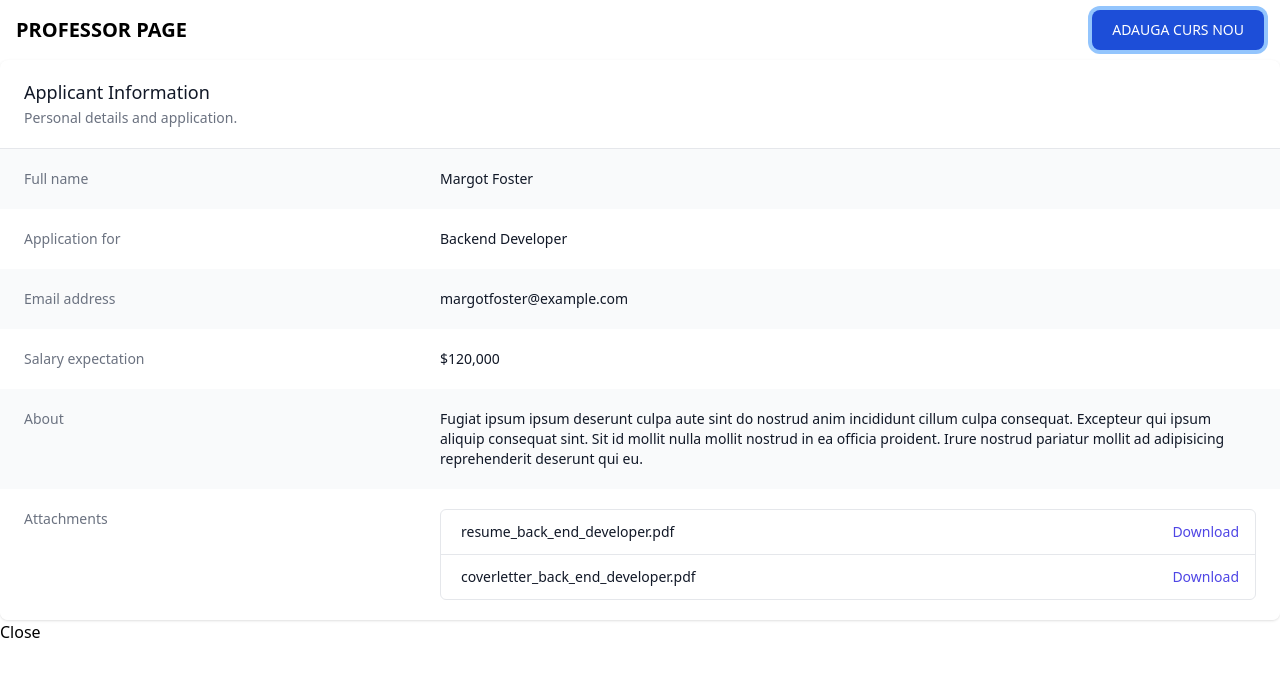
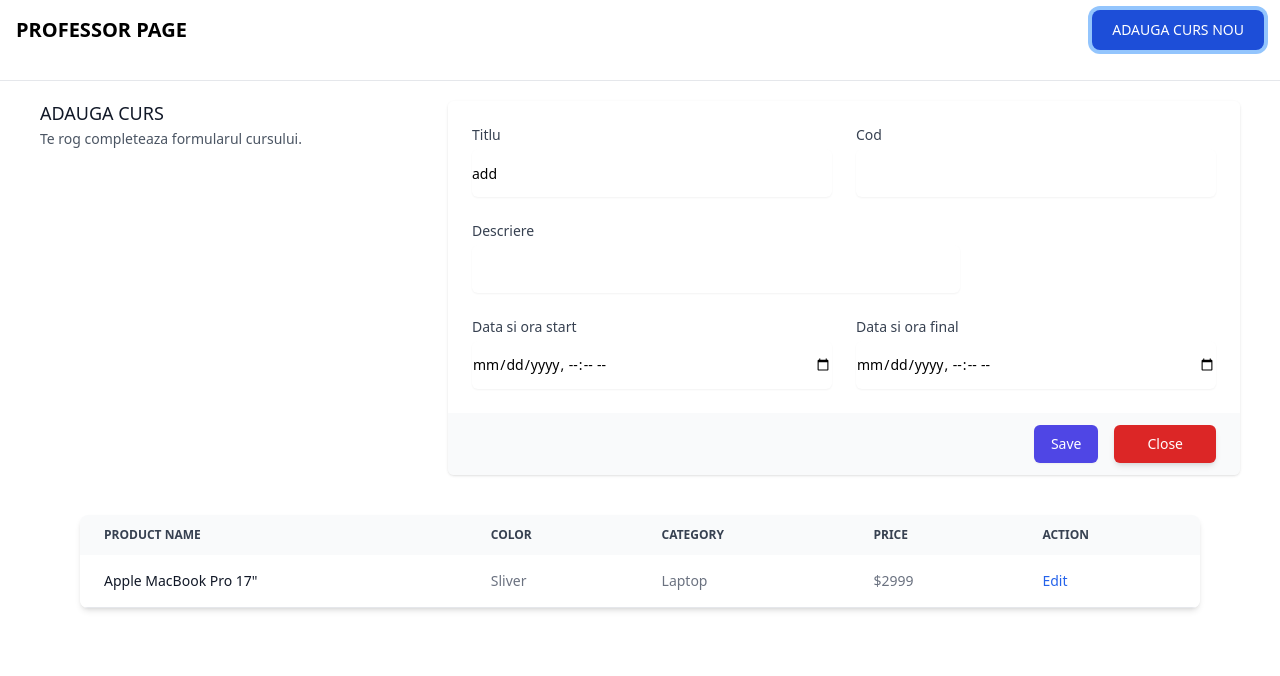
Before and after one commit to andriialex/Andrii-Batrinac-Ambrinos, a React (Vite) app in the folder frontend/: page / in a window 1280 px wide. Both pictures are taken after a click on the button "ADAUGA CURS NOU". Shown: the top 676 px of the page. Built offline with nearby package versions, Linux system fonts and the light colour scheme; no server answers.

Commit message:
get cursuri

```diff
--- a/frontend/src/components/Profesor.jsx
+++ b/frontend/src/components/Profesor.jsx
@@ -1,16 +1,50 @@
-import React, { useState } from 'react';
+import React, { useState, useEffect } from 'react';
 import ProfesorDialog from './ProfesorDialog';
 
 function Profesor() {
     const [showPopup, setShowPopup] = useState(false);
+    const [showPopupEdit, setShowPopupEdit] = useState(false);
 
-    const handleOpenPopup = () => {
+    const handleOpenPopupAdd = () => {
         setShowPopup(true);
+    };
+
+    const handleOpenPopupEdit = () => {
+        setShowPopupEdit(true);
     };
 
     const handleClosePopup = () => {
         setShowPopup(false);
+        setShowPopupEdit(false);
     };
+
+    const [data, setData] = useState(null);
+
+    useEffect(() => {
+        async function fetchData() {
+            fetch("http://localhost:3000/get-cursuri", {
+                method: "POST",
+                headers: {
+                    "Content-Type": "application/json",
+                },
+                body: JSON.stringify({
+                    "idUser": 1
+                }),
+            })
+                .then((response) => response.json())
+                .then((data) => {
+                    alert(data.activities);
+                })
+                .catch((error) => {
+                    console.log(error);
+                });
+            // const json = await response.json();
+            // setData(json);
+            // console.log(this.data)
+        }
+
+        fetchData();
+    });
 
     return (
         <>
@@ -18,17 +52,64 @@ function Profesor() {
                 <div className="container flex flex-wrap items-center justify-between mx-auto">
                     <span className="self-center text-xl font-semibold whitespace-nowrap dark:text-white">PROFESSOR PAGE</span>
                     <div className="flex md:order-2">
-                        <button type="button" className="text-white bg-blue-700 hover:bg-blue-800 focus:ring-4 focus:outline-none focus:ring-blue-300 font-medium rounded-lg text-sm px-5 py-2.5 text-center mr-3 md:mr-0 dark:bg-blue-600 dark:hover:bg-blue-700 dark:focus:ring-blue-800" onClick={handleOpenPopup}>ADAUGA CURS NOU</button>
+                        <button type="button" className="text-white bg-blue-700 hover:bg-blue-800 focus:ring-4 focus:outline-none focus:ring-blue-300 font-medium rounded-lg text-sm px-5 py-2.5 text-center mr-3 md:mr-0 dark:bg-blue-600 dark:hover:bg-blue-700 dark:focus:ring-blue-800" onClick={handleOpenPopupAdd}>ADAUGA CURS NOU</button>
                     </div>
                 </div>
             </nav>
             {showPopup && (
                 <div>
-                    <ProfesorDialog></ProfesorDialog>
-                    {/* Popup content goes here */}
-                    <button onClick={handleClosePopup}>Close</button>
+                    <ProfesorDialog onClose={handleClosePopup} mode={'add'}></ProfesorDialog>
                 </div>
             )}
+            {showPopupEdit && (
+                <div>
+                    <ProfesorDialog onClose={handleClosePopup} mode={'edit'}></ProfesorDialog>
+                </div>
+            )}
+
+            <div className="overflow-x-auto relative shadow-md sm:rounded-lg m-2 sm:mx-20">
+                <table className="w-full text-sm text-left text-gray-500 dark:text-gray-400">
+                    <thead className="text-xs text-gray-700 uppercase bg-gray-50 dark:bg-gray-700 dark:text-gray-400">
+                        <tr>
+                            <th scope="col" className="py-3 px-6">
+                                Product name
+                            </th>
+                            <th scope="col" className="py-3 px-6">
+                                Color
+                            </th>
+                            <th scope="col" className="py-3 px-6">
+                                Category
+                            </th>
+                            <th scope="col" className="py-3 px-6">
+                                Price
+                            </th>
+                            <th scope="col" className="py-3 px-6">
+                                Action
+                            </th>
+                        </tr>
+                    </thead>
+                    <tbody>
+                        <tr className="bg-white border-b dark:bg-gray-900 dark:border-gray-700">
+                            <th scope="row" className="py-4 px-6 font-medium text-gray-900 whitespace-nowrap dark:text-white">
+                                Apple MacBook Pro 17"
+                            </th>
+                            <td className="py-4 px-6">
+                                Sliver
+                            </td>
+                            <td className="py-4 px-6">
+                                Laptop
+                            </td>
+                            <td className="py-4 px-6">
+                                $2999
+                            </td>
+                            <td className="py-4 px-6">
+                                <button className="font-medium text-blue-600 dark:text-blue-500 hover:underline" onClick={handleOpenPopupEdit}>Edit</button>
+                            </td>
+                        </tr>
+                    </tbody>
+                </table>
+            </div>
+
         </>
     );
 }
--- a/frontend/src/components/ProfesorDialog.jsx
+++ b/frontend/src/components/ProfesorDialog.jsx
@@ -1,65 +1,60 @@
-export default function ProfesorDialog() {
+export default function ProfesorDialog(props) {
     return (
-        <div className="overflow-hidden bg-white shadow sm:rounded-lg">
-            <div className="px-4 py-5 sm:px-6">
-                <h3 className="text-lg font-medium leading-6 text-gray-900">Applicant Information</h3>
-                <p className="mt-1 max-w-2xl text-sm text-gray-500">Personal details and application.</p>
+        <>
+            <div className="hidden sm:block" aria-hidden="true">
+                <div className="py-5">
+                    <div className="border-t border-gray-200"></div>
+                </div>
             </div>
-            <div className="border-t border-gray-200">
-                <dl>
-                    <div className="bg-gray-50 px-4 py-5 sm:grid sm:grid-cols-3 sm:gap-4 sm:px-6">
-                        <dt className="text-sm font-medium text-gray-500">Full name</dt>
-                        <dd className="mt-1 text-sm text-gray-900 sm:col-span-2 sm:mt-0">Margot Foster</dd>
+            <div className="m-10 sm:mt-0">
+                <div className="md:grid md:grid-cols-3 md:gap-6">
+                    <div className="md:col-span-1">
+                        <div className="px-4 sm:px-0">
+                            <h3 className="text-lg font-medium leading-6 text-gray-900">{props.mode == 'add' ? 'ADAUGA CURS' : 'EDITEAZA CURS'}</h3>
+                            <p className="mt-1 text-sm text-gray-600">Te rog completeaza formularul cursului.</p>
+                        </div>
                     </div>
-                    <div className="bg-white px-4 py-5 sm:grid sm:grid-cols-3 sm:gap-4 sm:px-6">
-                        <dt className="text-sm font-medium text-gray-500">Application for</dt>
-                        <dd className="mt-1 text-sm text-gray-900 sm:col-span-2 sm:mt-0">Backend Developer</dd>
+                    <div className="mt-5 md:col-span-2 md:mt-0">
+                        <form action="#" method="POST">
+                            <div className="overflow-hidden shadow sm:rounded-md">
+                                <div className="bg-white px-4 py-5 sm:p-6">
+                                    <div className="grid grid-cols-6 gap-6">
+                                        <div className="col-span-6 sm:col-span-3">
+                                            <label htmlFor="first-name" className="block text-sm font-medium text-gray-700">Titlu</label>
+                                            <input type="text" name="first-name" id="first-name" autoComplete="given-name" className="mt-1 block w-full rounded-md border-gray-300 shadow-sm focus:border-indigo-500 focus:ring-indigo-500 sm:text-sm h-12" defaultValue={props.mode == 'add' ? 'add' : ''}/>
+                                        </div>
+
+                                        <div className="col-span-6 sm:col-span-3">
+                                            <label htmlFor="last-name" className="block text-sm font-medium text-gray-700">Cod</label>
+                                            <input type="text" name="last-name" id="last-name" autoComplete="family-name" className="mt-1 block w-full rounded-md border-gray-300 shadow-sm focus:border-indigo-500 focus:ring-indigo-500 sm:text-sm h-12" />
+                                        </div>
+
+                                        <div className="col-span-6 sm:col-span-4">
+                                            <label htmlFor="email-address" className="block text-sm font-medium text-gray-700">Descriere</label>
+                                            <input type="text" name="email-address" id="email-address" autoComplete="email" className="mt-1 block w-full rounded-md border-gray-300 shadow-sm focus:border-indigo-500 focus:ring-indigo-500 sm:text-sm h-12" />
+                                        </div>
+
+                                        <div className="col-span-6 sm:col-span-3">
+                                            <label htmlFor="first-name" className="block text-sm font-medium text-gray-700">Data si ora start</label>
+                                            <input type="datetime-local" name="first-name" id="first-name" autoComplete="given-name" className="mt-1 block w-full rounded-md border-gray-300 shadow-sm focus:border-indigo-500 focus:ring-indigo-500 sm:text-sm h-12" />
+                                        </div>
+
+                                        <div className="col-span-6 sm:col-span-3">
+                                            <label htmlFor="last-name" className="block text-sm font-medium text-gray-700">Data si ora final</label>
+                                            <input type="datetime-local" name="last-name" id="last-name" autoComplete="family-name" className="mt-1 block w-full rounded-md border-gray-300 shadow-sm focus:border-indigo-500 focus:ring-indigo-500 sm:text-sm h-12" />
+                                        </div>
+                                    </div>
+                                </div>
+                                <div className="bg-gray-50 px-4 py-3 text-right sm:px-6">
+                                    <button type="submit" className="inline-flex justify-center rounded-md border border-transparent bg-indigo-600 py-2 px-4 mx-4 text-sm font-medium text-white shadow-sm hover:bg-indigo-700 focus:outline-none focus:ring-2 focus:ring-indigo-500 focus:ring-offset-2">Save</button>
+                                    <button onClick={props.onClose} className="inline-flex justify-center rounded-md border border-transparent bg-red-600 py-2 px-8 text-sm font-xl text-white shadow-md hover:bg-red-700 focus:outline-none focus:ring-2 focus:ring-red-500 focus:ring-offset-2">Close</button>
+                                </div>
+                            </div>
+                        </form>
                     </div>
-                    <div className="bg-gray-50 px-4 py-5 sm:grid sm:grid-cols-3 sm:gap-4 sm:px-6">
-                        <dt className="text-sm font-medium text-gray-500">Email address</dt>
-                        <dd className="mt-1 text-sm text-gray-900 sm:col-span-2 sm:mt-0">margotfoster@example.com</dd>
-                    </div>
-                    <div className="bg-white px-4 py-5 sm:grid sm:grid-cols-3 sm:gap-4 sm:px-6">
-                        <dt className="text-sm font-medium text-gray-500">Salary expectation</dt>
-                        <dd className="mt-1 text-sm text-gray-900 sm:col-span-2 sm:mt-0">$120,000</dd>
-                    </div>
-                    <div className="bg-gray-50 px-4 py-5 sm:grid sm:grid-cols-3 sm:gap-4 sm:px-6">
-                        <dt className="text-sm font-medium text-gray-500">About</dt>
-                        <dd className="mt-1 text-sm text-gray-900 sm:col-span-2 sm:mt-0">
-                            Fugiat ipsum ipsum deserunt culpa aute sint do nostrud anim incididunt cillum culpa consequat. Excepteur
-                            qui ipsum aliquip consequat sint. Sit id mollit nulla mollit nostrud in ea officia proident. Irure nostrud
-                            pariatur mollit ad adipisicing reprehenderit deserunt qui eu.
-                        </dd>
-                    </div>
-                    <div className="bg-white px-4 py-5 sm:grid sm:grid-cols-3 sm:gap-4 sm:px-6">
-                        <dt className="text-sm font-medium text-gray-500">Attachments</dt>
-                        <dd className="mt-1 text-sm text-gray-900 sm:col-span-2 sm:mt-0">
-                            <ul role="list" className="divide-y divide-gray-200 rounded-md border border-gray-200">
-                                <li className="flex items-center justify-between py-3 pl-3 pr-4 text-sm">
-                                    <div className="flex w-0 flex-1 items-center">
-                                        <span className="ml-2 w-0 flex-1 truncate">resume_back_end_developer.pdf</span>
-                                    </div>
-                                    <div className="ml-4 flex-shrink-0">
-                                        <a href="#" className="font-medium text-indigo-600 hover:text-indigo-500">
-                                            Download
-                                        </a>
-                                    </div>
-                                </li>
-                                <li className="flex items-center justify-between py-3 pl-3 pr-4 text-sm">
-                                    <div className="flex w-0 flex-1 items-center">
-                                        <span className="ml-2 w-0 flex-1 truncate">coverletter_back_end_developer.pdf</span>
-                                    </div>
-                                    <div className="ml-4 flex-shrink-0">
-                                        <a href="#" className="font-medium text-indigo-600 hover:text-indigo-500">
-                                            Download
-                                        </a>
-                                    </div>
-                                </li>
-                            </ul>
-                        </dd>
-                    </div>
-                </dl>
+                </div>
             </div>
-        </div>
+        </>
     )
+
 }
```
Also changed, not shown: 1 other file (tests, documents, lock files or other folders).
